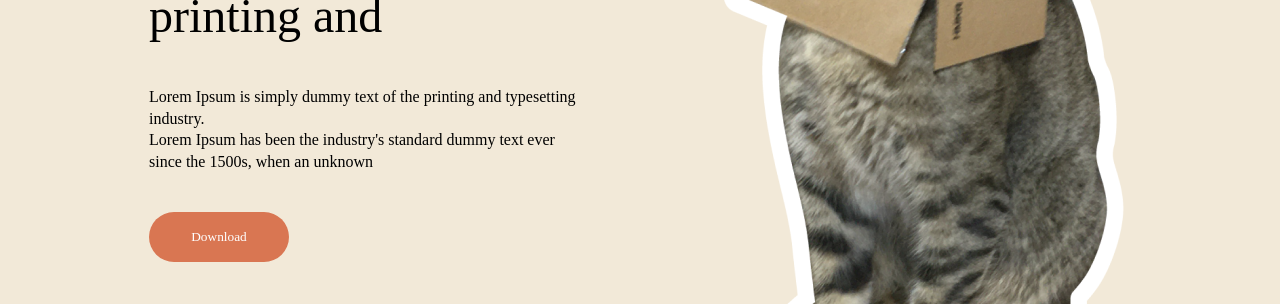
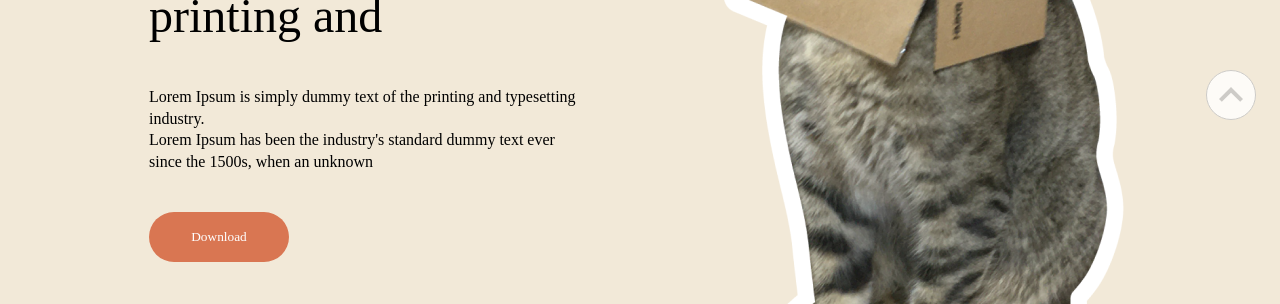
Before and after one commit to gyeone/EST-landing, a plain HTML site: page index.html in a window 1280 px wide. Shown: the part 496-800 px from the top of the page. Drawn offline with Linux system fonts and the light colour scheme; a web font is replaced by a local one.

Commit message:
스크롤 탑 버튼 추가, body height 설정, article 이미지 정렬

```diff
--- a/css/mobile.css
+++ b/css/mobile.css
@@ -1,6 +1,7 @@
 @media (max-width: 767px) {
     body {
         font-size: var(--base-mobile-size);
+        height: 2784px;
     }
 
     /* blocks */
@@ -80,6 +81,10 @@
         /* gap 수정하기 */
         height: 178px;
         padding: 3rem 2rem 2.4rem;
+    }
+
+    .scroll-to-top {
+        display: none;
     }
 
     .dialog {
@@ -181,6 +186,7 @@
     }
 
     .article__img {
+        justify-content: flex-start; /* 왼쪽 정렬 */
         gap: 2rem;
         margin: 4rem auto 6rem;
     }
--- a/css/style.css
+++ b/css/style.css
@@ -37,6 +37,7 @@ body {
     text-align: center;
     font-size: var(--base-pc-size);
     background-color: var(--bg-white);
+    height: 2950px;
 }
 
 /* blocks */
@@ -139,8 +140,20 @@ body {
     padding: 4.5rem max(32rem);
 }
 
+.scroll-to-top {
+    position: fixed; /* 스크롤해도 같은 위치에 고정 */
+    right: 24px;
+    bottom: 184px;
+    width: 50px;
+    height: 50px;
+    background-color: var(--bg-white);
+    border-radius: 50%;
+    opacity: 0.8;
+    border: solid 1px #c4c4c4;
+}
+
 .dialog {
-    /* display: none; */
+    display: none;
     width: 600px;
     height: 400px;
     position: relative;
@@ -149,6 +162,7 @@ body {
     border: none;
     background-color: var(--color-beige);
     background-image: url("../images/modal-bg-img.png"); /* 꾸밈을 위한 이미지 */
+    background-size: cover;
     border-radius: 30px;
     box-shadow: 0px 0px 30px 0px #00000033;
 }
@@ -239,7 +253,7 @@ body {
 
 .article__img {
     display: flex;
-    justify-content: flex-start; /* 왼쪽 정렬 */
+    justify-content: center;
     box-sizing: border-box;
     overflow-x: auto; /* 스크롤 */
     width: 100%;
@@ -341,6 +355,12 @@ body {
     display: none;
 }
 
+.scroll-to-top__img {
+    width: 100%;
+    height: 100%;
+    object-fit: cover;
+}
+
 .dialog__contents {
     width: 100%;
     height: 272px;
--- a/index.html
+++ b/index.html
@@ -23,6 +23,7 @@
         <title>고양이 호두</title>
     </head>
     <body>
+        <div id="top"></div>
         <header class="header">
             <h1>
                 <img
@@ -235,6 +236,9 @@
                 <li>Terms of Use</li>
             </ul>
         </footer>
+        <a href="#top" class="scroll-to-top" title="맨 위로 이동">
+            <img class="scroll-to-top__img" src="./images/top-btn.svg" alt="" />
+        </a>
         <dialog open class="dialog">
             <div class="dialog__contents">
                 <img
```
